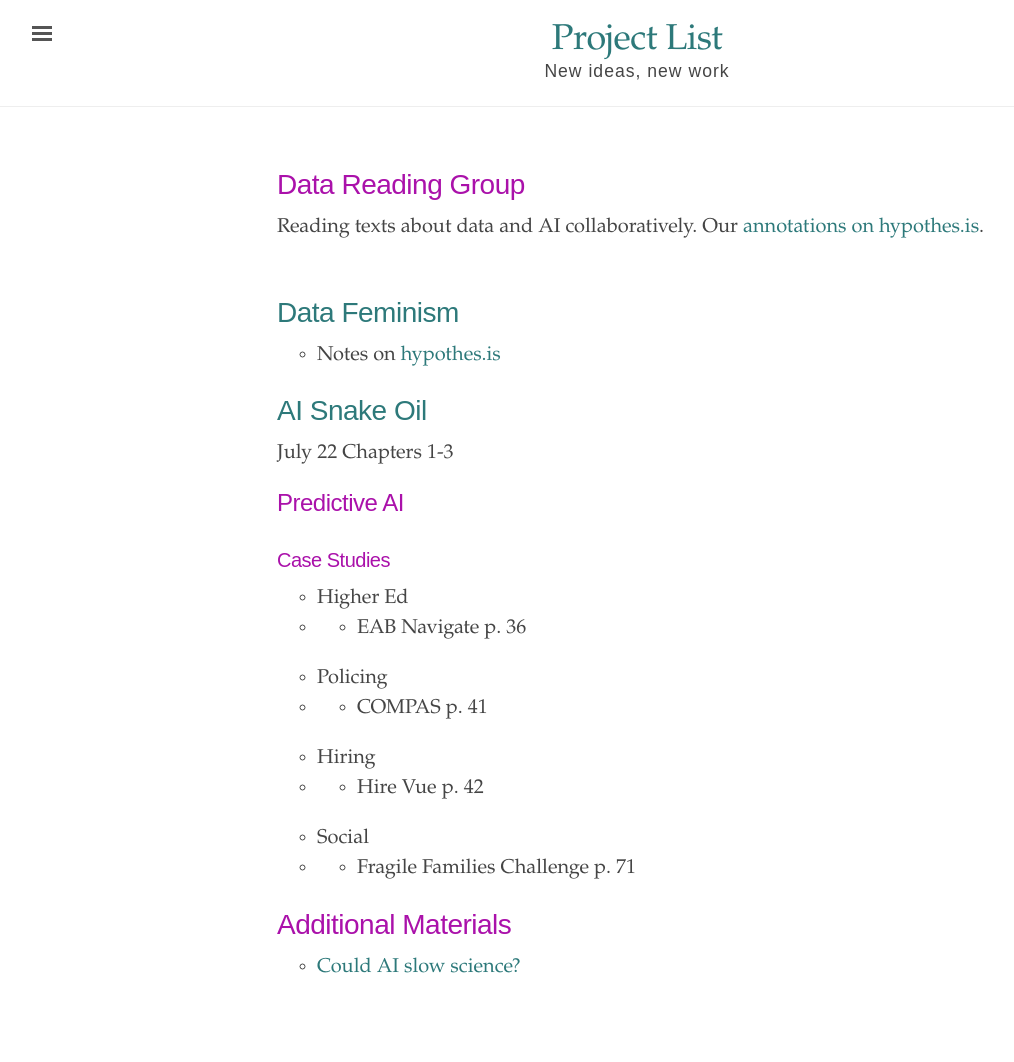
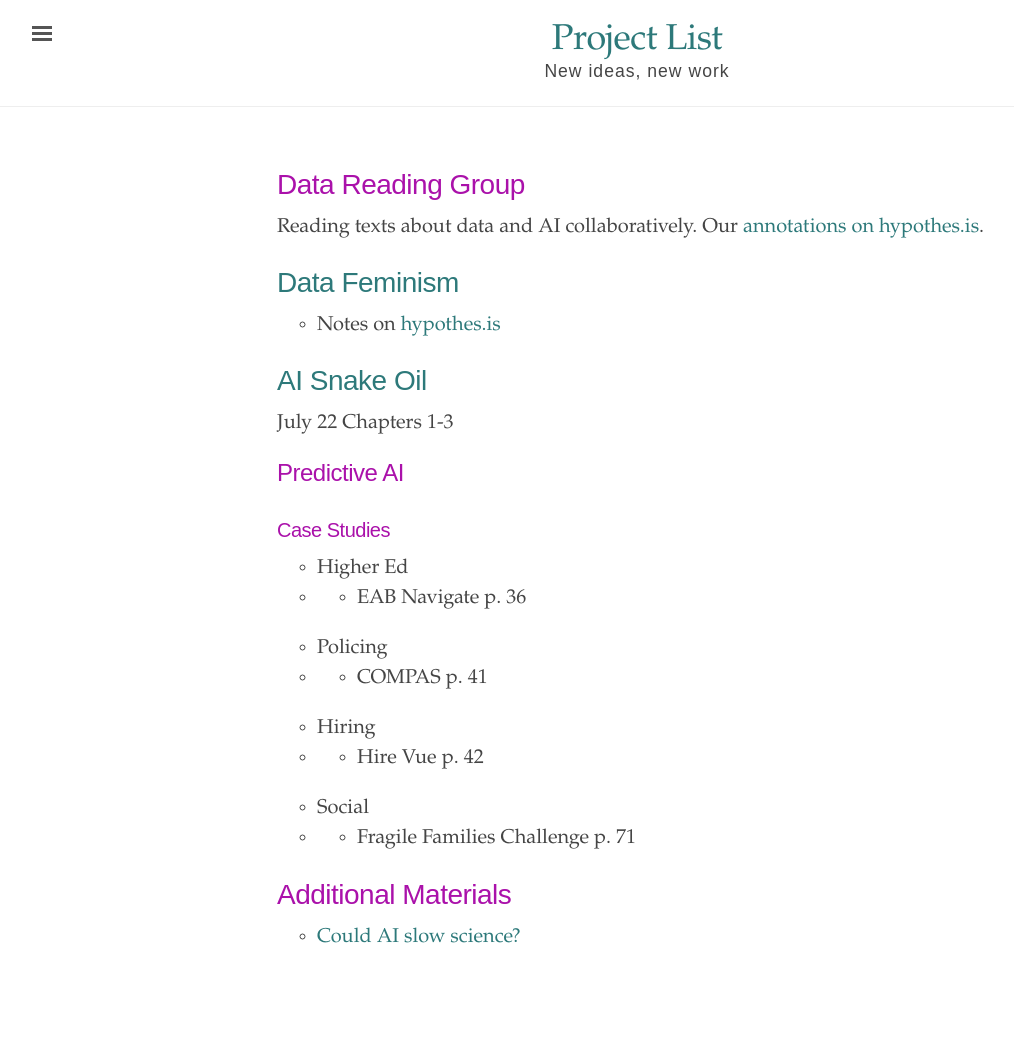
Before and after one commit to ylimem/ed, a Jekyll site: the page built from _texts/readinggroup.md, in a window 1280 px wide. Shown: the whole page, without its empty margins (3-1017 px from the left). Built offline with Jekyll 4.4.1, drawn with Linux system fonts in a browser that asks for light colours; after the commit the page ends 1032 px from its top, so only the background shows below that.

Commit message:
update reading group

```diff
--- a/_texts/readinggroup.md
+++ b/_texts/readinggroup.md
@@ -4,13 +4,12 @@
 ---
 Reading texts about data and AI collaboratively.
 Our [annotations on hypothes.is](https://hypothes.is/groups/4bnqzdi7/data-reading-group).
-  <br>
-  <br>
+
 # [Data Feminism](https://data-feminism.mitpress.mit.edu/)
-- Notes on [hypothes.is](https://hypothes.is/groups/4bnqzdi7/data-reading-group)
-<br>
+- Notes on [hypothes.is](https://hypothes.is/groups/4bnqzdi7/data-reading-group)<br>
 
 # [AI Snake Oil](https://www.aisnakeoil.com/)
+
 July 22 Chapters 1-3
 ## Predictive AI
 ### Case Studies
```
